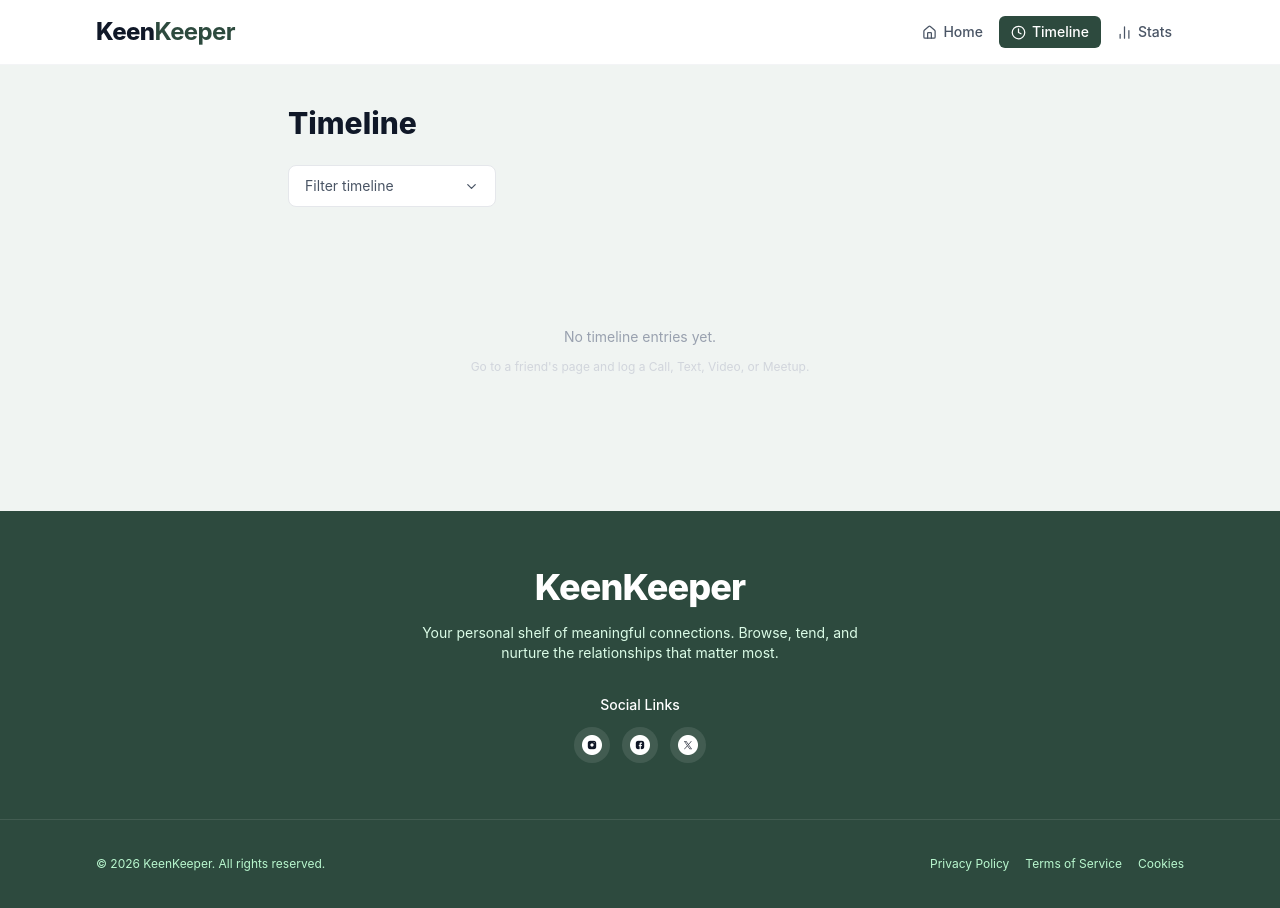
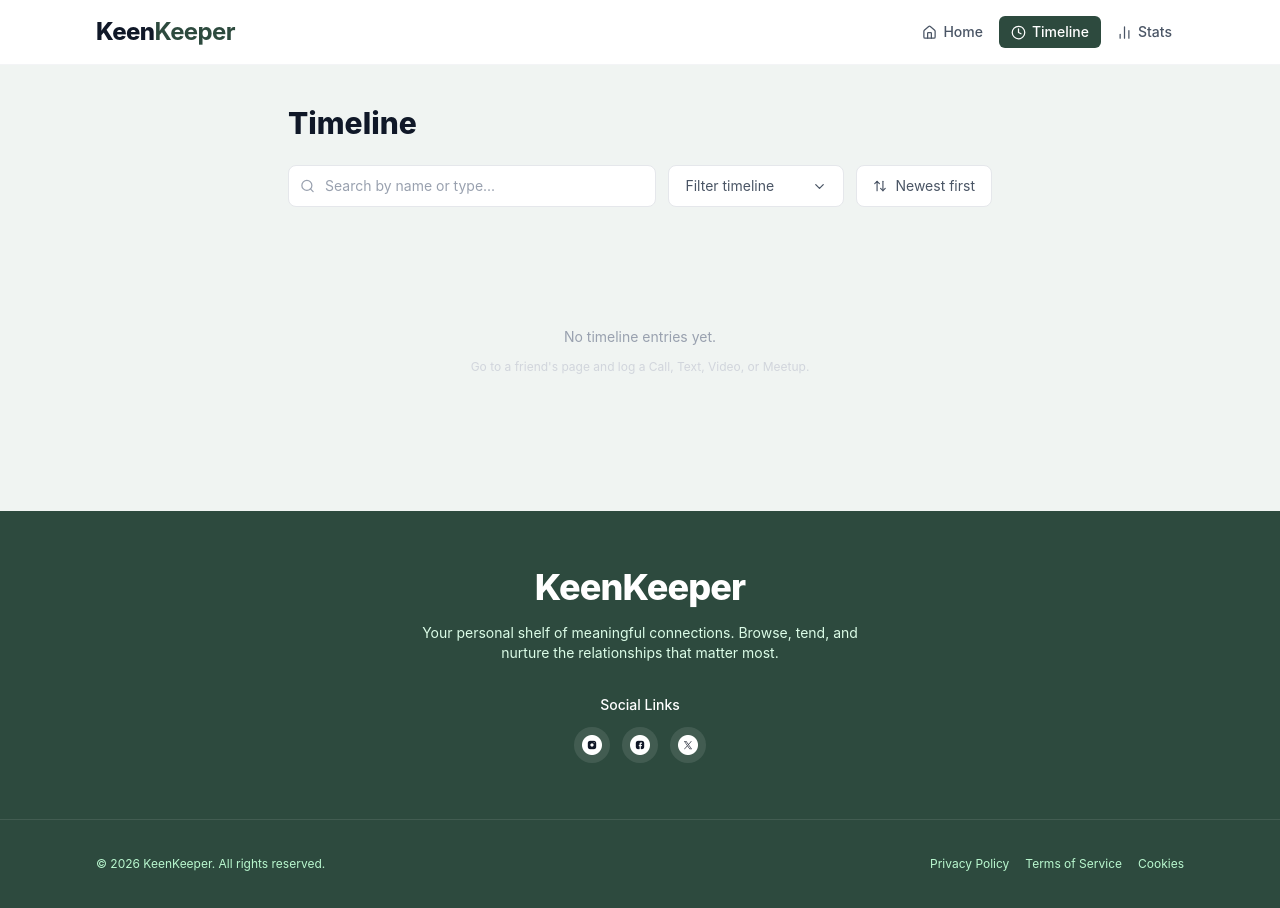
Before and after one commit to nilanjanajui/PH-Assignment-07-KeenKeeper, a React (Vite) app: page /timeline in a window 1280 px wide. Built offline with nearby package versions, Linux system fonts and the light colour scheme.

Commit message:
sorting and searching added

```diff
--- a/src/components/Timeline/index.jsx
+++ b/src/components/Timeline/index.jsx
@@ -1,5 +1,5 @@
 import { useState } from "react"
-import { PhoneCall, MessageSquare, Video, ChevronDown, Handshake } from "lucide-react"
+import { PhoneCall, MessageSquare, Video, ChevronDown, Handshake, Search, ArrowUpDown } from "lucide-react"
 
 const typeConfig = {
     Call: {
@@ -36,19 +36,53 @@ export default function Timeline() {
     )
     const [filter, setFilter] = useState('All')
     const [dropdownOpen, setDropdownOpen] = useState(false)
+    const [search, setSearch] = useState('')
+    const [sortOrder, setSortOrder] = useState('newest')
 
     const filterOptions = ['All', 'Call', 'Text', 'Video', 'Meetup']
 
-    const filtered = filter === 'All'
-        ? entries
-        : entries.filter(e => e.type === filter)
+    const processed = entries
+        // 1. Filter by type
+        .filter(e => filter === 'All' || e.type === filter)
+        // 2. Search by friend name or interaction type
+        .filter(e => {
+            const q = search.toLowerCase()
+            return (
+                e.friendName.toLowerCase().includes(q) ||
+                e.type.toLowerCase().includes(q)
+            )
+        })
+        // 3. Sort by date
+        .sort((a, b) => {
+            const diff = new Date(b.date) - new Date(a.date)
+            return sortOrder === 'newest' ? diff : -diff
+        })
 
     return (
         <div className="max-w-3xl mx-auto px-4 sm:px-6 lg:px-8 py-10 w-full">
 
             <h1 className="text-3xl font-extrabold text-gray-900 mb-6">Timeline</h1>
 
-            <div className="relative w-52 mb-6">
+            {/* Controls Row */}
+            <div className="flex flex-col sm:flex-row gap-3 mb-6">
+
+                {/* Search */}
+                <div className="relative flex-1">
+                    <Search
+                        size={15}
+                        className="absolute left-3 top-1/2 -translate-y-1/2 text-gray-400"
+                    />
+                    <input
+                        type="text"
+                        placeholder="Search by name or type..."
+                        value={search}
+                        onChange={e => setSearch(e.target.value)}
+                        className="w-full pl-9 pr-4 py-2.5 text-sm bg-white border border-gray-200 rounded-lg text-gray-700 placeholder-gray-400 focus:outline-none focus:border-[#2D4A3E] transition-colors"
+                    />
+                </div>
+
+                {/* Filter Dropdown */}
+                <div className="relative w-full sm:w-44">
                     <button
                         onClick={() => setDropdownOpen(o => !o)}
                         className="w-full flex items-center justify-between bg-white border border-gray-200 rounded-lg px-4 py-2.5 text-sm text-gray-600 hover:border-gray-300 transition-colors"
@@ -82,16 +116,34 @@ export default function Timeline() {
                     )}
                 </div>
 
-            {filtered.length === 0 ? (
+                {/* Sort Toggle */}
+                <button
+                    onClick={() => setSortOrder(o => o === 'newest' ? 'oldest' : 'newest')}
+                    className="flex items-center gap-2 bg-white border border-gray-200 rounded-lg px-4 py-2.5 text-sm text-gray-600 hover:border-gray-300 transition-colors whitespace-nowrap"
+                >
+                    <ArrowUpDown size={14} />
+                    {sortOrder === 'newest' ? 'Newest first' : 'Oldest first'}
+                </button>
+            </div>
+
+            {/* Timeline Entries */}
+            {processed.length === 0 ? (
                 <div className="flex flex-col items-center justify-center py-24 gap-3">
-                    <p className="text-gray-400 text-sm">No timeline entries yet.</p>
+                    <p className="text-gray-400 text-sm">
+                        {search || filter !== 'All'
+                            ? 'No entries match your search.'
+                            : 'No timeline entries yet.'
+                        }
+                    </p>
+                    {!search && filter === 'All' && (
                         <p className="text-gray-300 text-xs">
                             Go to a friend's page and log a Call, Text, Video, or Meetup.
                         </p>
+                    )}
                 </div>
             ) : (
                 <div className="flex flex-col gap-3">
-                    {filtered.map(entry => {
+                    {processed.map(entry => {
                         const config = typeConfig[entry.type] ?? typeConfig['Call']
                         const EntryIcon = config.icon
                         return (
```
Lines whose indentation alone changed are shown as unchanged.
